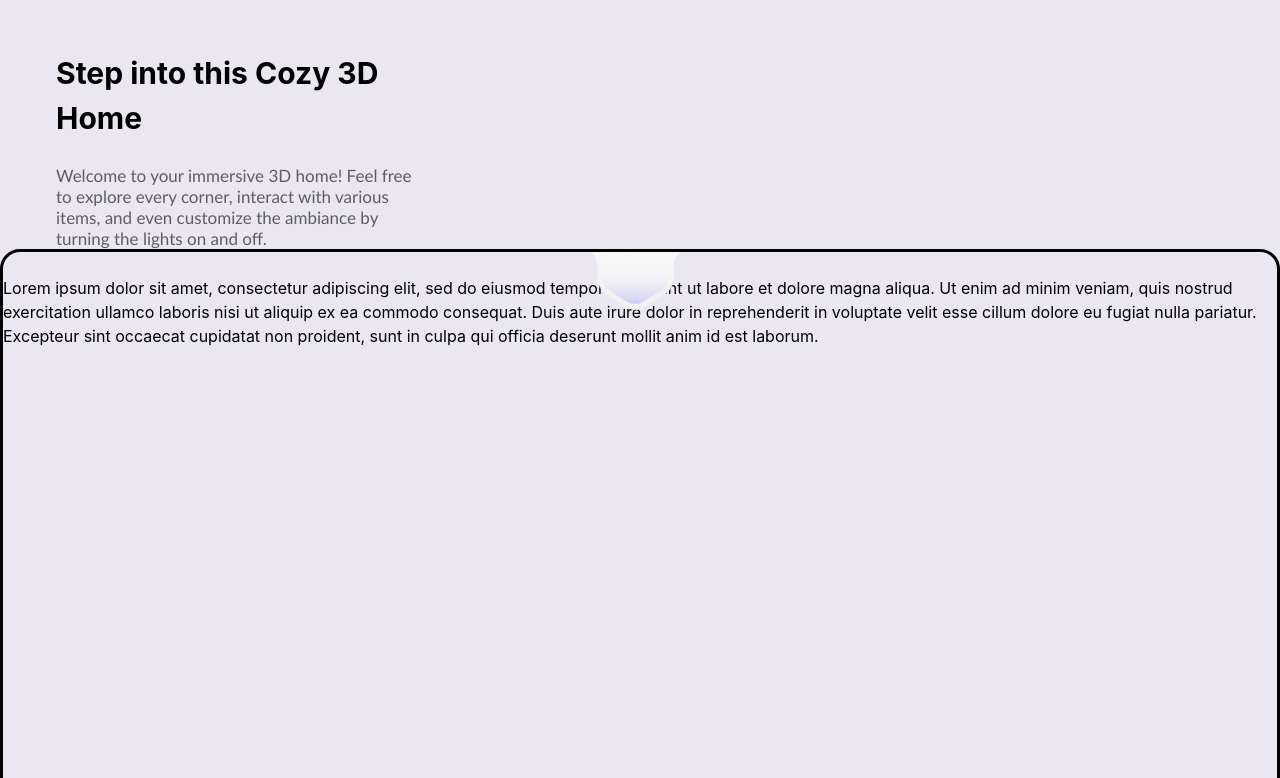
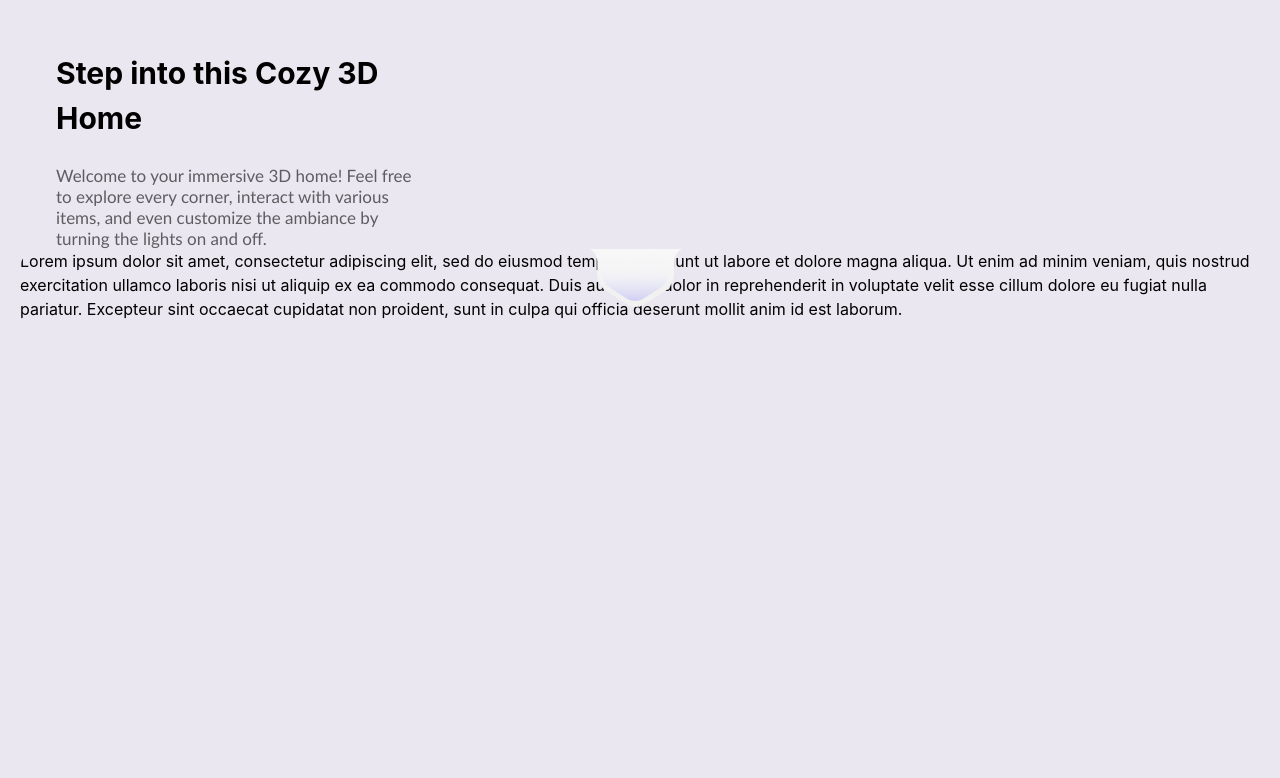
Before and after one commit to yelucie/3d-home, a Next.js app: page / in a window 1280 px wide. Shown: the part 174-952 px from the top of the page. Built offline with nearby package versions, Linux system fonts and the light colour scheme.

Commit message:
Corrected container CSS bug

```diff
--- a/app/ui/Spline/SplineContainer/SplineContainer.module.css
+++ b/app/ui/Spline/SplineContainer/SplineContainer.module.css
@@ -1,7 +1,6 @@
 .wrapper {
   position: relative;
-  padding: 24px 20px 24px 0px;
-  border: solid;
+  margin: 24px 20px 24px 0px;
   top: 0;
   left: 0;
   bottom: 0;
@@ -12,7 +11,7 @@
 
 .wrapper.open {
   position: fixed;
-  padding: 0px;
+  margin: 0px;
   border-radius: 0px;
 }
 
@@ -22,12 +21,12 @@
 }
 
 @media (max-width: 1400px) {
-  .spline-container {
-    padding: 0px 20px 10px;
+  .wrapper {
+    margin: 0px 20px 10px;
   }
 
-  .spline-container.open {
-    padding: 0px;
+  .wrapper.open {
+    margin: 0px;
   }
 
   .closeButton {
```
